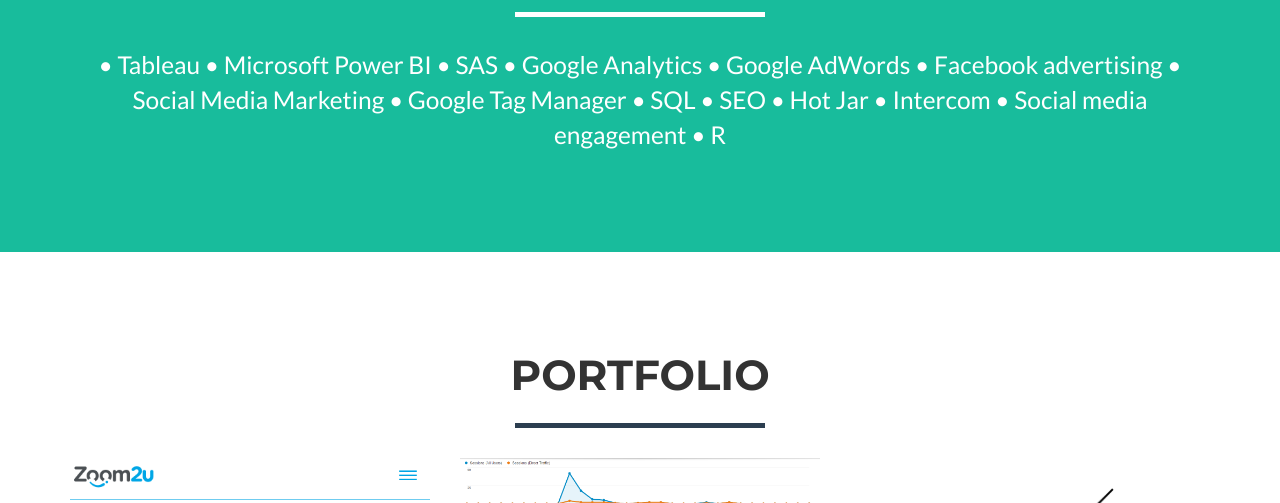
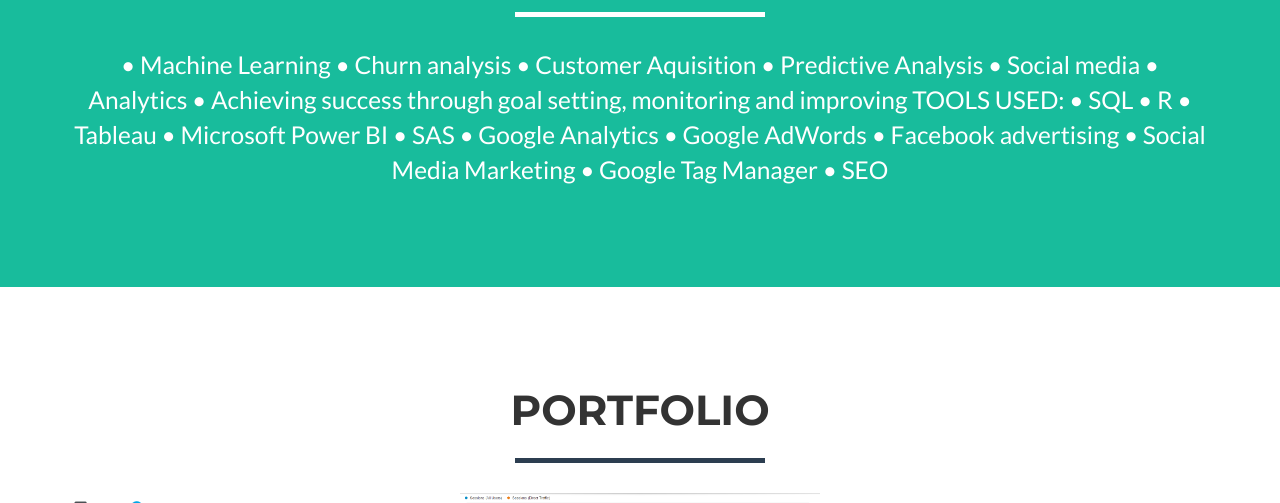
Before and after one commit to SoniaBuckley/sonia-portfolio, a website: page index.html in a window 1280 px wide. Shown: the part 597-1100 px from the top of the page. Drawn offline with nearby package versions, Linux system fonts and the light colour scheme; a script that the page names is missing.

Commit message:
Header
Skills - changed and prioritised

```diff
--- a/index.html
+++ b/index.html
@@ -103,8 +103,10 @@
                         <hr class="star-light">
                         <span class="skills">Data Analyst</span>
                         <hr class="star-light">
-                        <span class="skills">• Tableau •  Microsoft Power BI •  SAS •  Google Analytics • Google AdWords • Facebook advertising • Social Media Marketing
-                        • Google Tag Manager • SQL • SEO • Hot Jar • Intercom • Social media engagement • R </span>
+                        <span class="skills">• Machine Learning • Churn analysis • Customer Aquisition • Predictive Analysis • Social media • Analytics
+                        • Achieving success through goal setting, monitoring and improving
+                        TOOLS USED: • SQL • R • Tableau •  Microsoft Power BI •  SAS •  Google Analytics • Google AdWords • Facebook advertising • Social Media Marketing
+                        • Google Tag Manager • SEO </span>
                     </div>
                 </div>
             </div>
```
Also changed, not shown: 2 other files.
